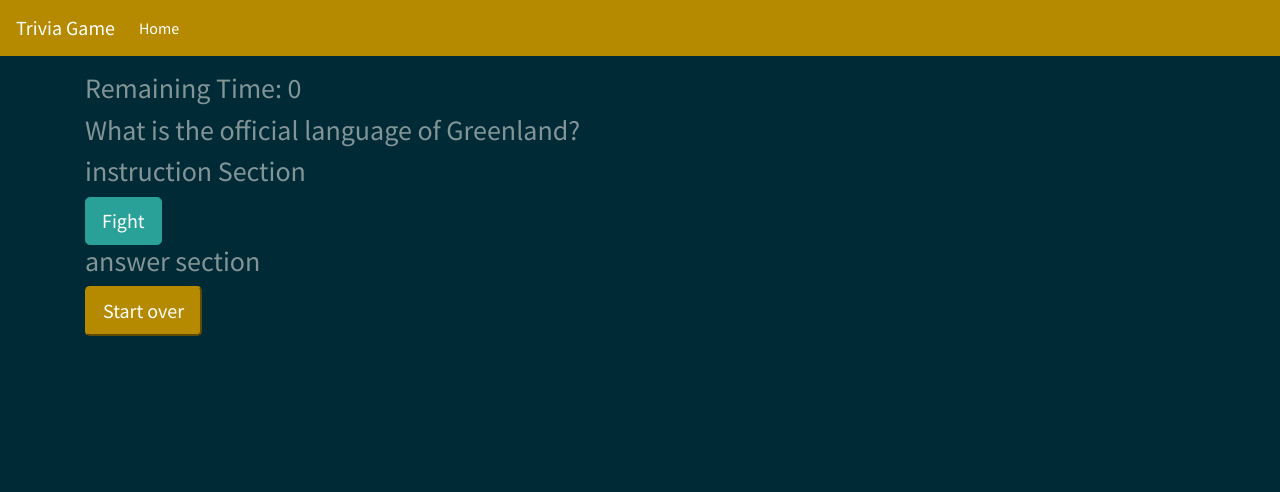
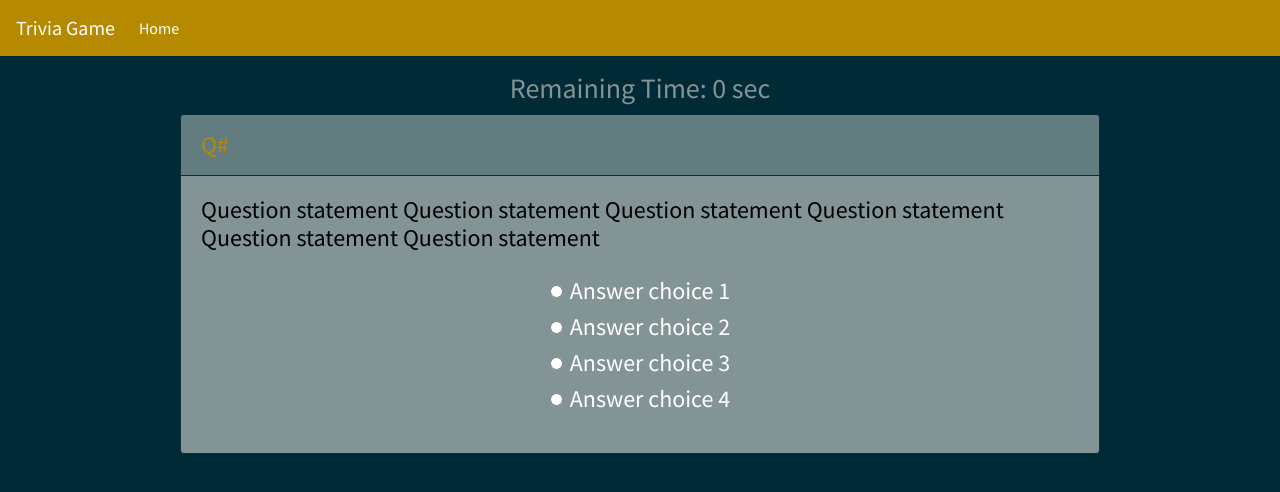
Before and after one commit to grmrh/TriviaGame, a plain HTML site: page index.html in a window 1280 px wide. Drawn offline with nearby package versions, Linux system fonts and the light colour scheme; no server answers.

Commit message:
added gui

```diff
--- a/assets/css/style.css
+++ b/assets/css/style.css
@@ -0,0 +1,23 @@
+.time-ticker, .remaining-time, .card-text {
+    text-align: center;
+}
+
+.card {
+    min-width: 100%;
+}
+
+.card-header {
+    font-size: 1.5rem;
+    color: #B58900
+}
+
+.card-title {
+    color: black;
+}
+
+.form-check-label {
+    font-size: 1.5rem;
+}
+.form-check-input {
+    margin-top: 0.75rem;
+}
--- a/index.html
+++ b/index.html
@@ -24,7 +24,7 @@
               <a class="nav-link" href="#">Home <span class="sr-only">(current)</span></a>
             </li>
         </div>
-      </nav>
+    </nav>
 
 <p></p>
 <p id="demo"></p>
@@ -36,22 +36,89 @@
           <div class="col">
             <div class="row">
               <div class="col time-ticker">
-                <h3 class="remaining-time">Remaining Time: <span class="time-left"></span></h3>
+                <h3 class="remaining-time">Remaining Time: <span class="time-left"></span> sec</h3>
               </div>
             </div>
+            <!-- <div class="row">
+              <div class="col question-area">
+                <div class="form-group">
+                  <label for="exampleTextarea">Question</label>
+                  <textarea class="form-control" id="questionTextarea" rows="3"></textarea>
+                </div>
+              </div>
+            </div> -->
             <div class="row">
-              <div class="col question-area">
-                  <h3 class="question">Question Section</h3>
-                  <h3 class="answer-choice">instruction Section</h3>
-                  <button type="button" id="fight" class="btn btn-lg btn-success">Fight</button>
+              <div class="col-1"></div>
+              <div class="col-10 qa-area">
+                <div class="card text-white bg-secondary mb-3">
+                  <div class="card-header">Q#</div>
+                  <div class="card-body">
+                    <h4 class="card-title">Question statement Question statement Question statement Question statement Question statement Question statement</h4>
+                    <div class="row">
+                      <div class="col-2"></div>
+                      <div class="col-8 card-text">
+                    <!-- <p class="card-text"> -->
+                      <fieldset class="form-group">
+                          <legend></legend>
+                          <div class="form-check">
+                            <label class="form-check-label">
+                              <input type="radio" class="form-check-input" name="optionsRadios" id="optionsRadios1" value="option1">
+                              Answer choice 1
+                            </label>
+                          </div>
+                          <div class="form-check">
+                            <label class="form-check-label">
+                              <input type="radio" class="form-check-input" name="optionsRadios" id="optionsRadios2" value="option2">
+                              Answer choice 2
+                            </label>
+                          </div>
+                          <div class="form-check">
+                            <label class="form-check-label">
+                              <input type="radio" class="form-check-input" name="optionsRadios" id="optionsRadios3" value="option3" >
+                              Answer choice 3
+                            </label>
+                          </div>
+                          <div class="form-check">
+                            <label class="form-check-label">
+                              <input type="radio" class="form-check-input" name="optionsRadios" id="optionsRadios4" value="option4" >
+                              Answer choice 4
+                            </label>
+                          </div>
+                        </fieldset>
+                    <!-- </p> -->
+                  </div>
+                  <div class="col-2"></div>
+                  </div>
+                  </div>
+                </div>
               </div>
+              <div class="col-1"></div>
             </div>
-            <div class="row">
+            <!-- <div class="row">
               <div class="col answer-area">
-                  <h3>answer section</h3>
-                  <button type="button" id="start-over" class="brn btn-lg btn-primary display:none">Start over</button>
+                <fieldset class="form-group">
+                  <legend>Select one:</legend>
+                  <div class="form-check">
+                    <label class="form-check-label">
+                      <input type="radio" class="form-check-input" name="optionsRadios" id="optionsRadios1" value="option1" checked="">
+                      Option one is this and that—be sure to include why it's great
+                    </label>
+                  </div>
+                  <div class="form-check">
+                  <label class="form-check-label">
+                      <input type="radio" class="form-check-input" name="optionsRadios" id="optionsRadios2" value="option2">
+                      Option two can be something else and selecting it will deselect option one
+                    </label>
+                  </div>
+                  <div class="form-check disabled">
+                  <label class="form-check-label">
+                      <input type="radio" class="form-check-input" name="optionsRadios" id="optionsRadios3" value="option3" disabled="">
+                      Option three is disabled
+                    </label>
+                  </div>
+                </fieldset>
               </div>
-            </div>
+            </div> -->
           </div>
         </div>
         <div class="row">
```
Also changed, not shown: assets/javascript/app.js (+10 -5 lines).
